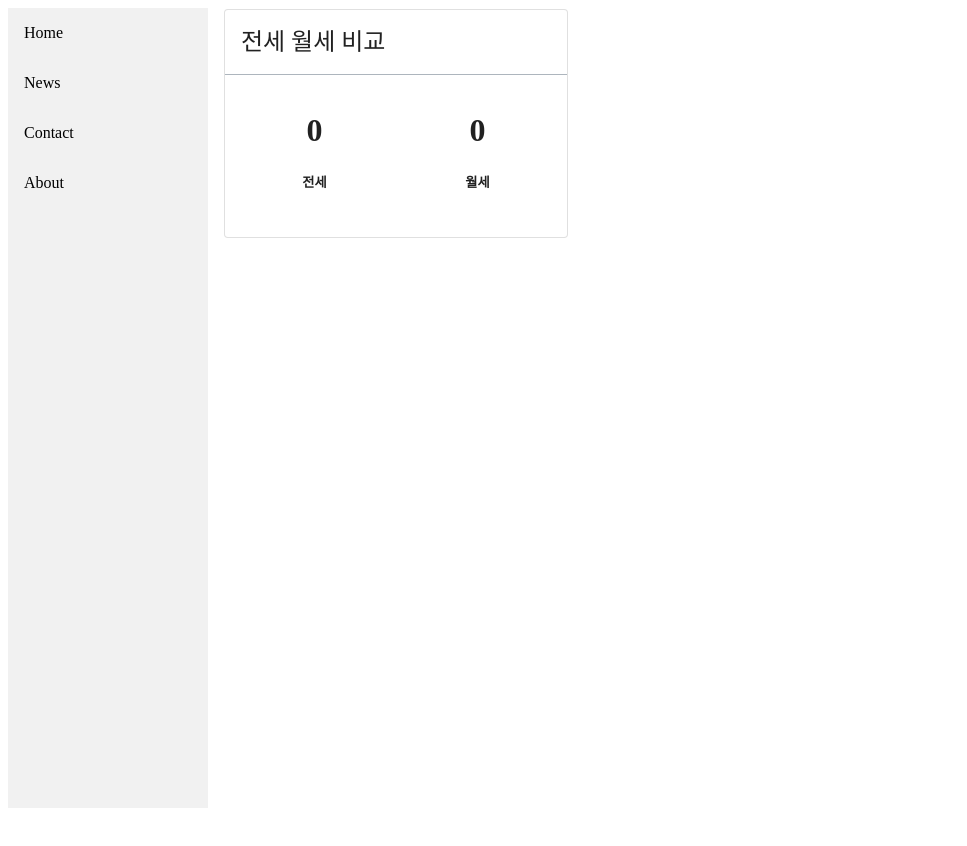
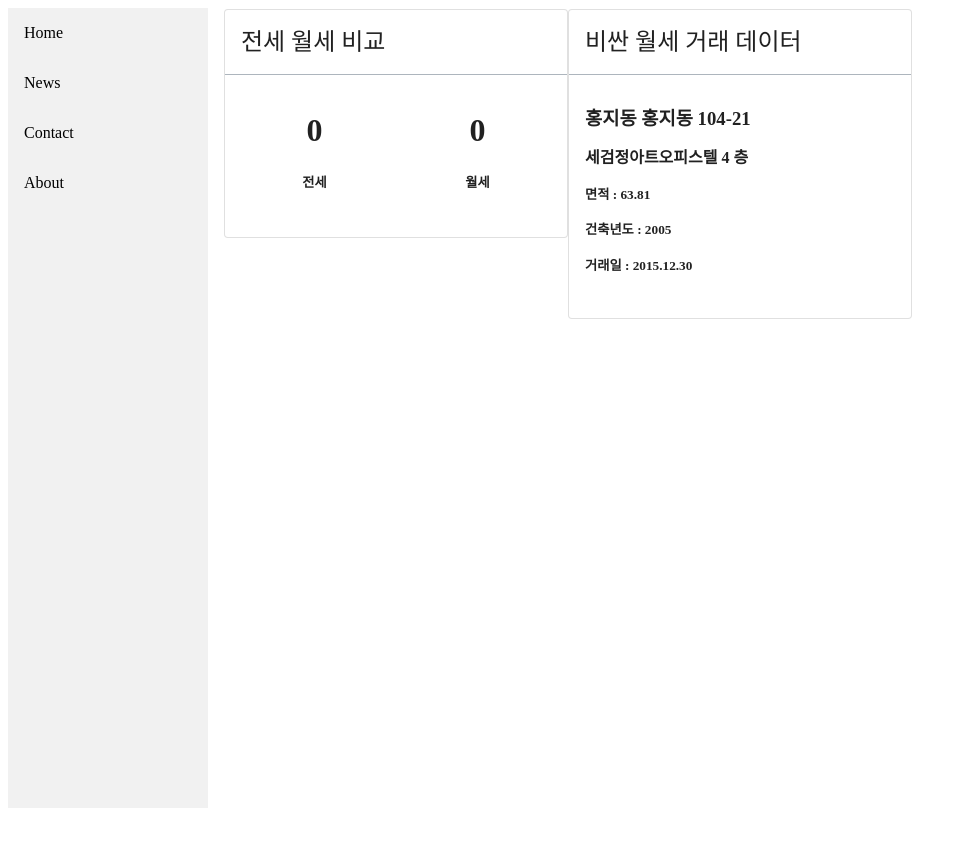
Before and after one commit to seonk94/officetel-price, a React (Create React App) app: page / in a window 1280 px wide. Shown: the top 846 px of the page, without its empty margins (0-967 px from the left). Built offline with nearby package versions, Linux system fonts and the light colour scheme.

Commit message:
거래 정보 카드 추가

```diff
--- a/src/Screens/SummaryScreen.tsx
+++ b/src/Screens/SummaryScreen.tsx
@@ -1,13 +1,15 @@
 import * as React from 'react';
 import { Grid } from '@material-ui/core';
 import ComparisonCard from '../components/Card/ComparisonCard';
+import OfficetelInfoCard from '../components/Card/OfficetelInfoCard';
 
 export interface Props {
     longRentCount : number,
     monthlyRentCount: number,
+    expensiveMonthlyRendTransaction: OfficetelTransaction
 }
 
-function SummaryScreen({ longRentCount, monthlyRentCount}: Props) {
+function SummaryScreen({ longRentCount, monthlyRentCount, expensiveMonthlyRendTransaction}: Props) {
 
   return (
     <Grid container>
@@ -18,6 +20,12 @@ function SummaryScreen({ longRentCount, monthlyRentCount}: Props) {
           data2={monthlyRentCount}
           key1='전세'
           key2='월세' />
+      </Grid>
+      <Grid item xs={4}>
+        <OfficetelInfoCard
+          title='비싼 월세 거래 데이터'
+          transaction={expensiveMonthlyRendTransaction}
+        />
       </Grid>
     </Grid>
   );
--- /dev/null
+++ b/src/components/Card/OfficetelInfoCard.tsx
@@ -0,0 +1,48 @@
+import * as React from 'react';
+import Card from '@material-ui/core/Card';
+/** @jsx jsx */
+import { jsx, css } from '@emotion/core';
+import { CardHeader, CardContent, Grid } from '@material-ui/core';
+
+const card = css`
+
+`
+const header = css`
+  border-bottom: 1px solid #adb5bd;
+`
+const body = css`
+  text-align: left;
+  line-height: 1;
+`
+export interface Props {
+    title: string;
+    transaction: OfficetelTransaction;
+}
+
+function OfficetelInfoCard({ transaction, title }: Props) {
+
+  return (
+    <Card css={card} variant="outlined">
+      <CardHeader title={title} css={header}/>
+      <CardContent css={body}>
+        <Grid container spacing={2}>
+          <Grid item xs={12}>
+            <h3>{`${transaction.dong} ${transaction.dong} ${transaction.zip_string}`}</h3>
+            <h4>{`${transaction.housing_complex} ${transaction.floor} 층`}</h4>
+            <h5>{`면적 : ${transaction.area}`}</h5>
+            <h5>{`건축년도 : ${transaction.building_year}`}</h5>
+            <h5>{`거래일 : ${transaction.year}.${transaction.month}.${transaction.day}`}</h5>
+          </Grid>
+        </Grid>
+      </CardContent>
+    </Card>
+  );
+}
+
+export default OfficetelInfoCard;
+
+// helpers
+
+// function getExclamationMarks(numChars: number) {
+//   return Array(numChars + 1).join('!');
+// }
--- a/src/containers/Summary.tsx
+++ b/src/containers/Summary.tsx
@@ -8,6 +8,7 @@ export function mapStateToProps({ summary }: StoreState) {
   return {
     longRentCount : summary.longRentCount,
     monthlyRentCount: summary.monthlyRentCount,
+    expensiveMonthlyRendTransaction: summary.expensiveMonthlyRendTransaction
   };
 }
 
--- a/src/reducers/summary.tsx
+++ b/src/reducers/summary.tsx
@@ -6,6 +6,21 @@ import { GET_SUMMARY } from '../constants/summary';
 const initialState : SummaryState = {
     monthlyRentCount : 0,
     longRentCount : 0,
+    expensiveMonthlyRendTransaction : {
+      area: '63.81',
+      area_code: '11100',
+      building_year: '2005',
+      day: '30',
+      deposit: '18,000',
+      dong: '홍지동',
+      floor: '4',
+      gu: '종로구',
+      housing_complex: '세검정아트오피스텔',
+      month: '12',
+      monthly_rent: '0',
+      year: '2015',
+      zip_string: '104-21',
+  }
 }
 
 export function summary(state: SummaryState = initialState, action: SummaryAction): SummaryState {
--- a/src/types/summary.tsx
+++ b/src/types/summary.tsx
@@ -1,4 +1,5 @@
 export interface SummaryState {
     monthlyRentCount: number;
     longRentCount: number;
+    expensiveMonthlyRendTransaction: OfficetelTransaction
 }
```
Also changed, not shown: constants/transaction.ts (+0 -17 lines), src/typings.d.ts (+16 -0 lines), 1 other file (tests, documents, lock files or other folders). Lines whose indentation alone changed are shown as unchanged.
